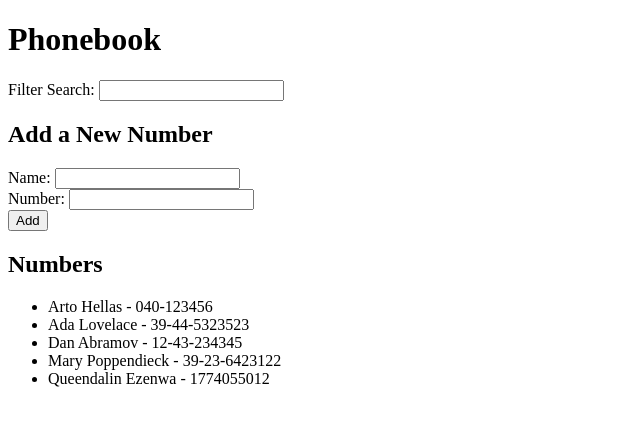
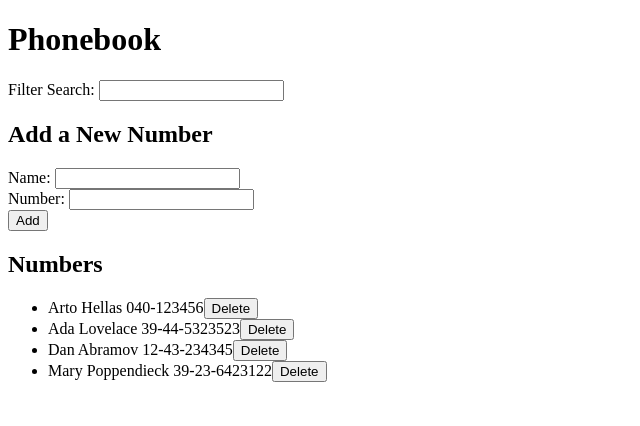
Before and after one commit to Ndkkqueenie/FullStackOpen, a React (Create React App) app in the folder part2/phonebook/: page / in a window 1280 px wide. Shown: the top 426 px of the page, without its empty margins (0-640 px from the left). Built offline with nearby package versions, Linux system fonts and the light colour scheme; data requests are answered from the project's data file.

Commit message:
step9 exercise - DELETE server comm

```diff
--- a/part2/phonebook/db.json
+++ b/part2/phonebook/db.json
@@ -19,11 +19,6 @@
       "name": "Mary Poppendieck",
       "number": "39-23-6423122",
       "id": 4
-    },
-    {
-      "name": "Queendalin Ezenwa",
-      "number": "1774055012",
-      "id": 5
     }
   ]
 }
--- a/part2/phonebook/src/App.js
+++ b/part2/phonebook/src/App.js
@@ -66,6 +66,23 @@
       });
   };
 
+  const handleDelete = (id) => {
+    const personToDelete = persons.find((person) => person.id === id);
+    const confirmDelete = window.confirm(`Delete ${personToDelete.name}?`);
+
+    if (confirmDelete) {
+      personService
+        .remove(id)
+        .then(() => {
+          setPersons(persons.filter((person) => person.id !== id));
+        })
+        .catch(error => {
+          // Handle error here
+          console.log('Error deleting person:', error);
+        });
+    }
+  };
+
   const filteredPersons = persons.filter((person) =>
     person.name && person.name.toLowerCase().includes(searchName.toLowerCase())
   );
@@ -88,7 +105,7 @@
       </div>
       <div>
         <h2>Numbers</h2>
-        <NumbersList persons={filteredPersons} />
+        <NumbersList persons={filteredPersons} handleDelete={handleDelete} />
       </div>
     </div>
   );
--- a/part2/phonebook/src/components/NumbersList.js
+++ b/part2/phonebook/src/components/NumbersList.js
@@ -1,11 +1,12 @@
 import React from 'react';
 
-const NumbersList = ({ persons }) => {
+const NumbersList = ({ persons, handleDelete }) => {
   return (
     <ul>
-      {persons.map((person, index) => (
-        <li key={index}>
-          {person.name} - {person.number}
+      {persons.map((person) => (
+        <li key={person.id}>
+          {person.name} {person.number}
+          <button onClick={() => handleDelete(person.id)}>Delete</button>
         </li>
       ))}
     </ul>
--- a/part2/phonebook/src/services/persons.js
+++ b/part2/phonebook/src/services/persons.js
@@ -1,19 +1,23 @@
 import axios from 'axios';
-const baseUrl = 'http://localhost:3001/persons'
+const baseUrl = 'http://localhost:3001/persons';
 
 const getAll = () => {
   const request = axios.get(baseUrl)
   return request.then(response => response.data)
-}
+};
 
 const create = newObject => {
   const request = axios.post(baseUrl, newObject)
   return request.then(response => response.data)
-}
+};
 
 const update = (id, newObject) => {
   const request = axios.put(`${baseUrl}/${id}`, newObject)
   return request.then(response => response.data)
-}
+};
 
-export default { getAll, create, update }
+const remove = (id) => {
+  return axios.delete(`${baseUrl}/${id}`);
+};
+
+export default { getAll, create, update, remove };
```
